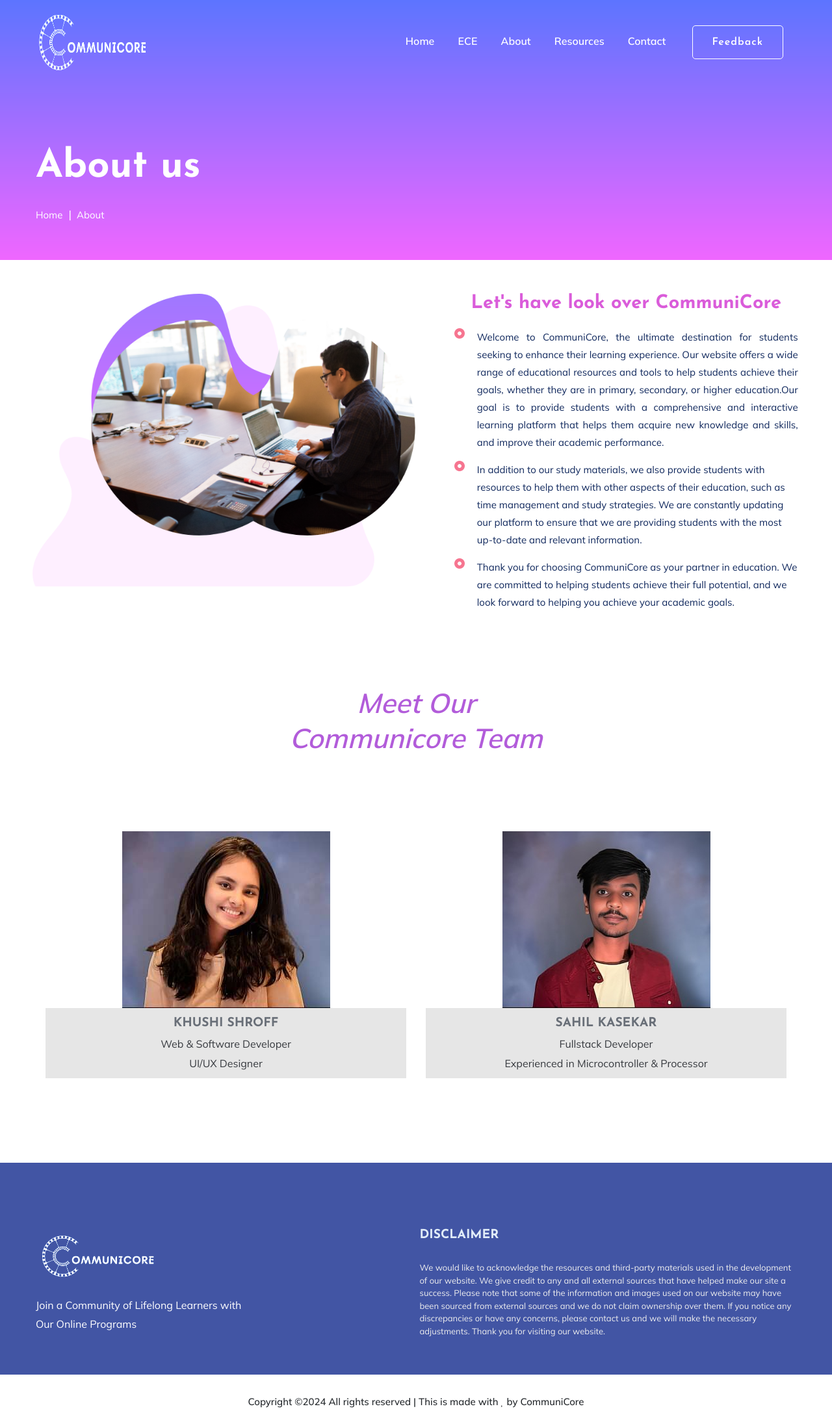
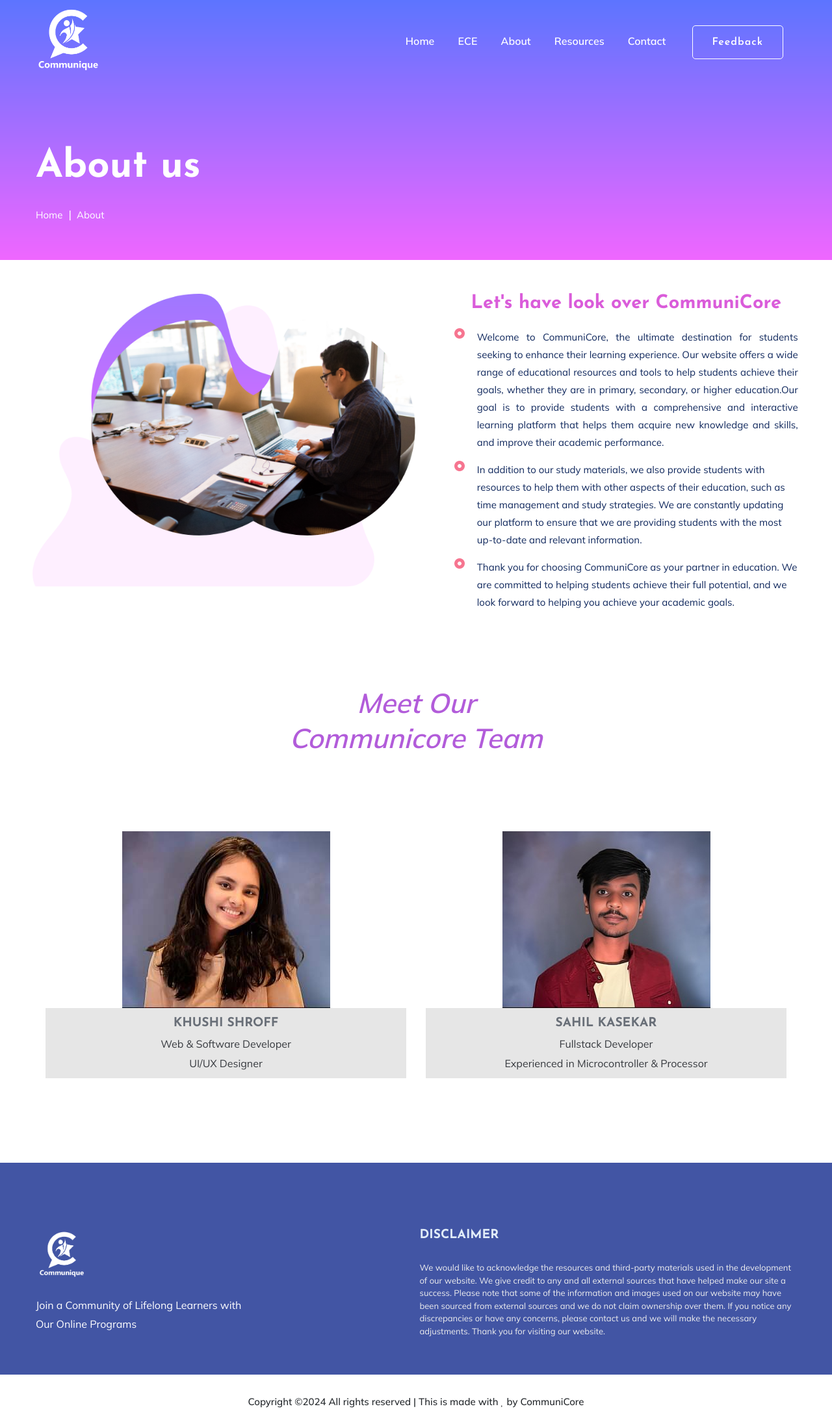
Before and after one commit to Sahir214/CommuniCore, a plain HTML site: page about.html in a window 1280 px wide. Shown: the whole page at 65% size. Drawn offline with Linux system fonts and the light colour scheme.

Commit message:
upd-logo

```diff
--- a/about.html
+++ b/about.html
@@ -53,7 +53,7 @@
                             <!-- Logo -->
                             <div class="col-xl-2 col-lg-2">
                                 <div class="logo">
-                                    <img style="height: 12rem; margin-bottom: 0.5rem; max-width: 22rem; padding: 0.6rem;" src="assets/img/gallery/CCwhitelogo.png" alt="CommuniCore">
+                                    <img style="height: 12rem; margin-bottom: 0.5rem; max-width: 22rem; padding: 0.6rem;" src="assets/img/gallery/Communique_webs.png" alt="CommuniCore">
                                 </div>
                             </div>
                             <div class="col-xl-10 col-lg-10">
@@ -248,7 +248,7 @@
                                <div class="single-footer-caption mb-30">
                                    <!-- logo -->
                                    <div class="footer-logo mb-25">
-                                    <img style="height: 8rem;" src="assets/img/gallery/CCwhitelogo.png" alt="">
+                                    <img style="height: 8rem;" src="assets/img/gallery/Communique_webs.png" alt="">
                                    </div>
                                    <div class="footer-tittle">
                                        <div class="footer-pera">
```
Also changed, not shown: blog.html (+2 -2 lines), blog_details.html (+2 -2 lines), contact.html (+2 -2 lines), gate.html (+2 -2 lines), index.html (+2 -2 lines), stuff.html (+2 -2 lines), assets/img/gallery/Communique_webs.png (added), assets/img/gallery/comm_logo.png (added).
